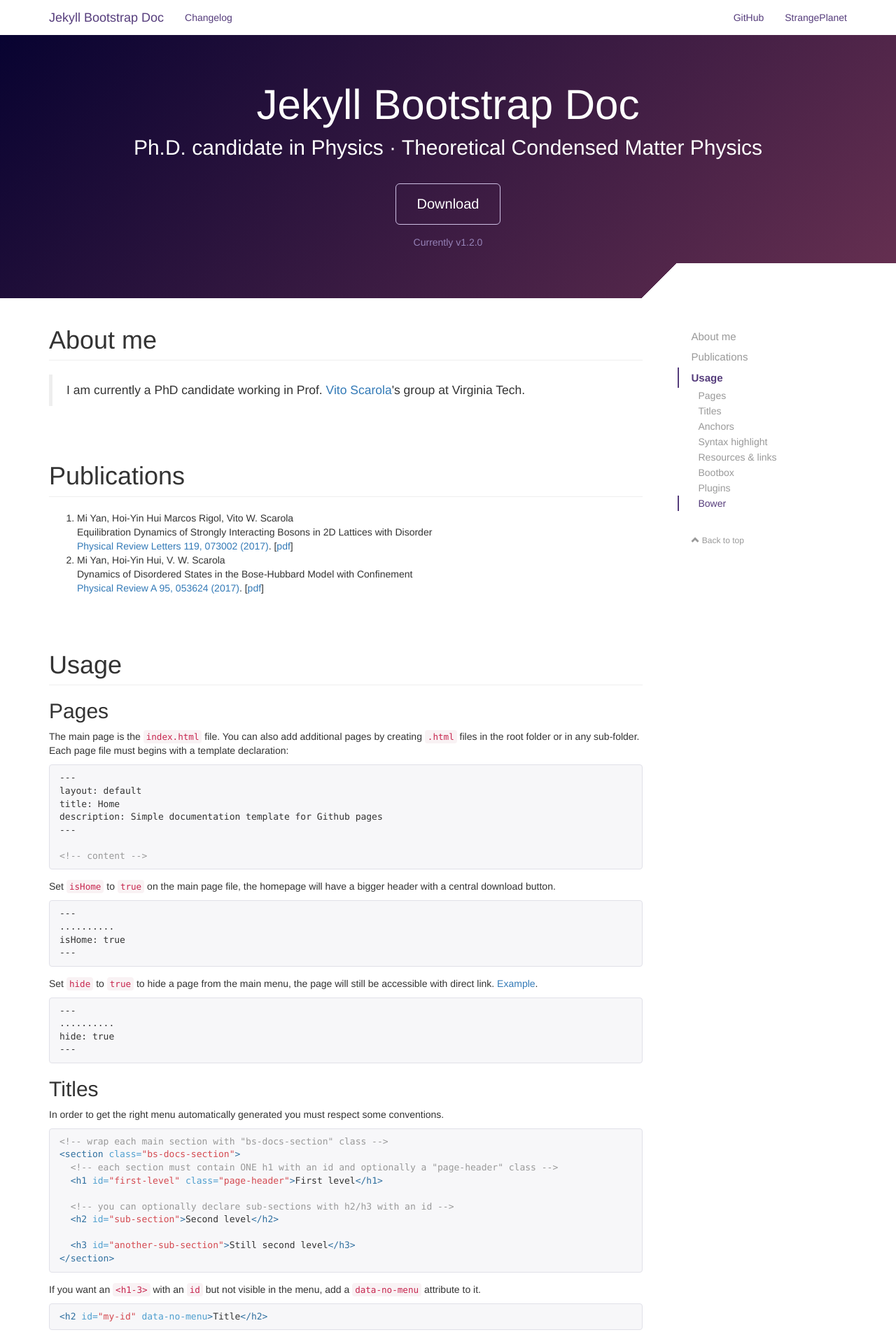
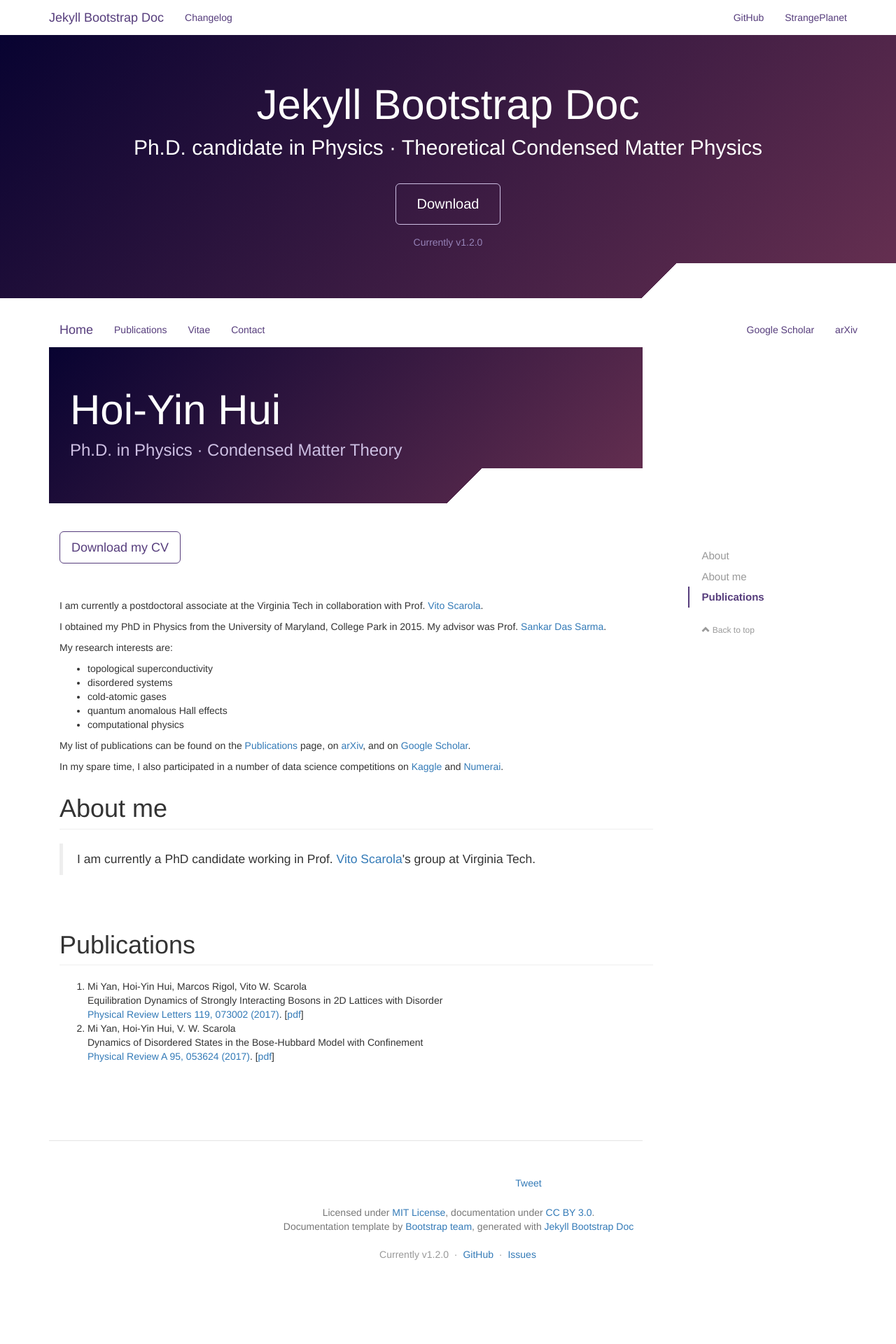
Before and after one commit to yanmi7/yanmi7.github.io, a Jekyll site: the page built from index.html, in a window 1280 px wide. Shown: the top 1920 px of the page at 70% size. Built offline with Jekyll 4.4.1, drawn with Linux system fonts in a browser that asks for light colours; nearby versions of some CDN libraries; comment, search, counter and statistics services are not loaded; after the commit the page ends 1852 px from its top, so only the background shows below that; some of the changed text lies outside the part shown; grey boxes are pictures that could not be loaded.

Commit message:
Add files via upload

```diff
--- a/index.html
+++ b/index.html
@@ -4,6 +4,148 @@
 description: Ph.D. candidate in Physics · Theoretical Condensed Matter Physics
 isHome: true
 ---
+
+
+<html lang="en">
+<head>
+  <meta charset="utf-8">
+  <meta name="viewport" content="width=device-width, initial-scale=1.0">
+
+  <title>Hoi-Yin Hui · Virginia Tech</title>
+
+
+  <link rel="icon" type="image/x-icon" href="/favicon.ico"/>
+
+
+  <!--[if lt IE 9]>
+    <script src="https://oss.maxcdn.com/libs/html5shiv/3.7.0/html5shiv.js"></script>
+    <script src="https://oss.maxcdn.com/libs/respond.js/1.4.2/respond.min.js"></script>
+  <![endif]-->
+
+  <link href="https://netdna.bootstrapcdn.com/bootstrap/3.3.1/css/bootstrap.min.css" rel="stylesheet">
+  <link href="/assets/css/docs.min.css" rel="stylesheet">
+  <link href="/assets/css/style.css" rel="stylesheet">
+
+  <style>
+    #content {
+      background:#080331;
+      background:linear-gradient(135deg, #080331, #673051);
+    }
+  </style>
+
+  <script src="https://code.jquery.com/jquery-1.11.2.min.js"></script>
+  <script src="https://netdna.bootstrapcdn.com/bootstrap/3.3.1/js/bootstrap.min.js"></script>
+  <script src="https://cdnjs.cloudflare.com/ajax/libs/bootbox.js/4.3.0/bootbox.min.js"></script>
+  <script src="/assets/js/docs.min.js"></script>
+  <script src="/assets/js/script.js"></script>
+</head>
+
+<body>
+  <!-- Main navigation
+  =========================================== -->
+  <header class="navbar navbar-static-top bs-docs-nav" id="top">
+    <div class="container">
+      <div class="navbar-header" role="banner">
+        <button class="navbar-toggle" type="button" data-toggle="collapse" data-target=".bs-navbar-collapse">
+          <span class="sr-only">Toggle navigation</span>
+          <span class="icon-bar"></span>
+          <span class="icon-bar"></span>
+          <span class="icon-bar"></span>
+        </button>
+        <a class="navbar-brand" href="/index.html">Home</a>
+      </div>
+      <nav class="collapse navbar-collapse bs-navbar-collapse" role="navigation">
+        <ul class="nav navbar-nav">
+
+
+
+
+
+
+
+
+
+
+
+
+
+
+            <li >
+              <a href="/Publications.html">Publications</a>
+            </li>
+
+
+
+            <li >
+              <a href="/Vitae.html">Vitae</a>
+            </li>
+
+
+
+            <li >
+              <a href="/Contact.html">Contact</a>
+            </li>
+
+
+
+        </ul>
+        <ul class="nav navbar-nav navbar-right">
+
+          <li>
+            <a href="https://scholar.google.com/citations?user=jrEA344AAAAJ">Google Scholar</a>
+          </li>
+
+          <li>
+            <a href="https://arxiv.org/a/hui_h_1">arXiv</a>
+          </li>
+
+        </ul>
+      </nav>
+    </div>
+  </header>
+
+
+  <!-- Header
+  =========================================== -->
+
+  <div class="bs-docs-header" id="content">
+    <div class="container">
+      <h1>Hoi-Yin Hui</h1>
+      <p>Ph.D. in Physics · Condensed Matter Theory</p>
+    </div>
+  </div>
+
+
+  <div class="container bs-docs-container">
+    <div class="row">
+      <!-- Content
+      =========================================== -->
+      <div class="col-md-9" role="main">
+        <section class="bs-docs-section">
+  <a href="/hoihui_cv.pdf" class="btn btn-outline btn-lg">Download my CV</a>
+  <h1 id="About" class="page-header" style="height: 0px;width: 0px;overflow:hidden;">About</h1>
+  <p> I am currently a postdoctoral associate at the Virginia Tech in collaboration with Prof. <a href="http://www1.phys.vt.edu/~scarola/">Vito Scarola</a>. <p>
+  <p> I obtained my PhD in Physics from the University of Maryland, College Park in 2015.
+      My advisor was Prof. <a href="https://en.wikipedia.org/wiki/Sankar_Das_Sarma">Sankar Das Sarma</a>. </p>
+  <p> My research interests are:</p>
+    <ul>
+      <li>topological superconductivity</li>
+      <li>disordered systems</li>
+      <li>cold-atomic gases</li>
+      <li>quantum anomalous Hall effects</li>
+      <li>computational physics</li>
+    </ul>
+   <p>My list of publications can be found on the <a href="/Publications.html">Publications</a> page,
+   on <a href="https://arxiv.org/a/hui_h_1.html" target="_blank">arXiv</a>,
+   and on <a href="https://scholar.google.com/citations?user=jrEA344AAAAJ">Google Scholar</a>.</p>
+
+   <p>In my spare time, I also participated in a number of data science competitions on <a href="https://www.kaggle.com/hoihui">Kaggle</a> and <a href="https://numer.ai">Numerai</a>.</p>
+
+
+
+
+
+
 
 <section class="bs-docs-section">
   <h1 id="overview" class="page-header">About me</h1>
@@ -20,7 +162,7 @@
   <h1 id="Refereed" class="page-header">Publications</h1>
     <ol>
     <li>
-    Mi Yan, Hoi-Yin Hui Marcos Rigol, Vito W. Scarola<br/>
+    Mi Yan, Hoi-Yin Hui, Marcos Rigol, Vito W. Scarola<br/>
     Equilibration Dynamics of Strongly Interacting Bosons in 2D Lattices with Disorder<br/>
     <a href="https://doi.org/10.1103/PhysRevLett.119.073002">Physical Review Letters 119, 073002 (2017)</a>.
     [<a href="https://arxiv.org/pdf/1606.03444">pdf</a>]
@@ -33,153 +175,3 @@
     </li>
   </ol>
 </section>
-
-
-<section class="bs-docs-section">
-  <h1 id="usage" class="page-header">Usage</h1>
-
-  <h2 id="pages">Pages</h2>
-  <p>
-    The main page is the <code>index.html</code> file. You can also add additional pages by creating <code>.html</code>
-    files in the root folder or in any sub-folder. Each page file must begins with a template declaration:
-  </p>
-
-<!-- @formatter:off -->
-{% highlight html %}
----
-layout: default
-title: Home
-description: Simple documentation template for Github pages
----
-
-<!-- content -->
-{% endhighlight %}
-<!-- @formatter:on -->
-
-  <p>
-    Set <code>isHome</code> to <code>true</code> on the main page file, the homepage will have a bigger header with a
-    central download button.
-  </p>
-
-<!-- @formatter:off -->
-{% highlight html %}
----
-..........
-isHome: true
----
-{% endhighlight %}
-<!-- @formatter:on -->
-
-  <p>
-    Set <code>hide</code> to <code>true</code> to hide a page from the main menu, the page will still be accessible
-    with direct link. <a href="hidden.html">Example</a>.
-  </p>
-
-<!-- @formatter:off -->
-{% highlight html %}
----
-..........
-hide: true
----
-{% endhighlight %}
-<!-- @formatter:on -->
-
-  <h2 id="titles">Titles</h2>
-  <p>In order to get the right menu automatically generated you must respect some conventions.</p>
-
-<!-- @formatter:off -->
-{% highlight html %}
-<!-- wrap each main section with "bs-docs-section" class -->
-<section class="bs-docs-section">
-  <!-- each section must contain ONE h1 with an id and optionally a "page-header" class -->
-  <h1 id="first-level" class="page-header">First level</h1>
-
-  <!-- you can optionally declare sub-sections with h2/h3 with an id -->
-  <h2 id="sub-section">Second level</h2>
-
-  <h3 id="another-sub-section">Still second level</h3>
-</section>
-{% endhighlight %}
-<!-- @formatter:on -->
-
-  <p>
-    If you want an <code>&lt;h1-3&gt;</code> with an <code>id</code> but not visible in the menu, add a
-    <code>data-no-menu</code> attribute to it.
-  </p>
-
-  <!-- @formatter:off -->
-{% highlight html %}
-<h2 id="my-id" data-no-menu>Title</h2>
-{% endhighlight %}
-<!-- @formatter:on -->
-
-  <h2 id="anchors">Anchors</h2>
-  <p>
-    A paragraph (§) link is added next to every <code>&lt;h1-5&gt;</code> with an <code>id</code> attribute in order
-    to easily right-click and copy the link to a particular section. The link is visible when hovering the title.
-  </p>
-
-  <h2 id="highlight">Syntax highlight</h2>
-  <p>
-    The powerful Pygments highlighter is activated on the template, just wrap your unescaped source code with the
-    <code>{{ "{% highlight ... " }}%}</code> directive.
-  </p>
-
-<!-- @formatter:off -->
-{% highlight text %}
-{{ "{% highlight html " }}%}
-<div>Some <b>HTML</b></div>
-{{ "{% endhighlight " }}%}
-
-{{ "{% highlight javascript " }}%}
-alert('Some javascript');
-{{ "{% endhighlight " }}%}
-{% endhighlight %}
-<!-- @formatter:on -->
-
-  <h2 id="resources">Resources &amp; links</h2>
-  <p>
-    If you need to create internal links between your pages, or include resources (JS &amp; CSS), always start your
-    URLs with <code>{{ "{{site.github.url" }}}}</code>.
-  </p>
-
-  <!-- @formatter:off -->
-{% highlight html %}
-<script src="{{ "{{site.github.url" }}}}/dist/my-script.js"></script>
-
-<a href="{{ "{{site.github.url" }}}}/about/index.html">About</a>
-{% endhighlight %}
-<!-- @formatter:on -->
-
-  <h2 id="bootbox">Bootbox</h2>
-  <p>
-    <a href="http://bootboxjs.com/">Bootbox</a> is installed with a syntax sugar to easily create pop-in content.
-    To use this sugar you must create a clickable element with a <code>data-bootbox</code> attribute and an hidden
-    content holder with a corresponding <code>id</code> attribute.
-  </p>
-
-  <!-- @formatter:off -->
-{% highlight html %}
-<button class="btn btn-primary btn-xs" data-bootbox="my-content">Button title</button>
-
-<div id="my-content" class="hidden" title="Pop-in title">
-  Pop-in content
-</div>
-{% endhighlight %}
-  <!-- @formatter:on -->
-
-  <h2 id="gems">Plugins</h2>
-  <p>
-    All available Jekyll plugins are installed by default, you can remove them by modifying the <code>gems</code>
-    parameter in <code>_config.yml</code>. See the documentation on
-    <a href="https://help.github.com/articles/using-jekyll-plugins-with-github-pages/">GitHub Help</a> pages.
-  </p>
-
-  <h2 id="bower">Bower</h2>
-  <p>
-    Feel free to use the <code>bower.json</code> to manage your front dependencies. Bower packages are added the
-    <code>dist</code> directory and <b>MUST</b> be pushed to the repository. jQuery and Bootstrap are ignored by
-    <code>.gitignore</code> as already loaded from a CDN.
-  </p>
-
-</section>
```
